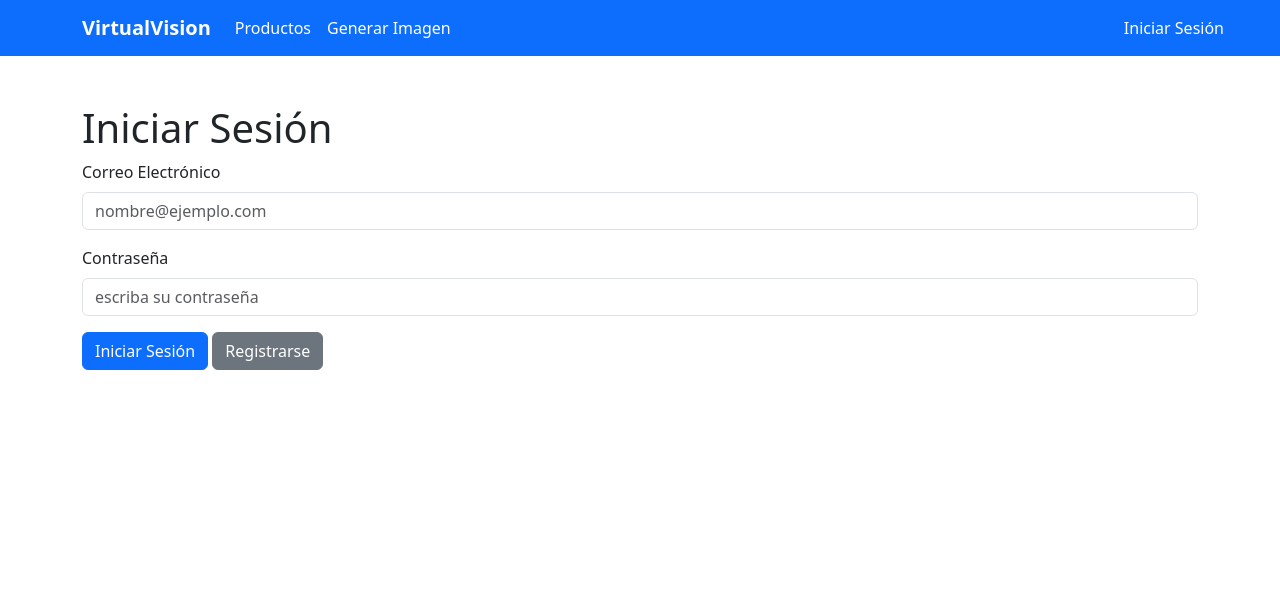
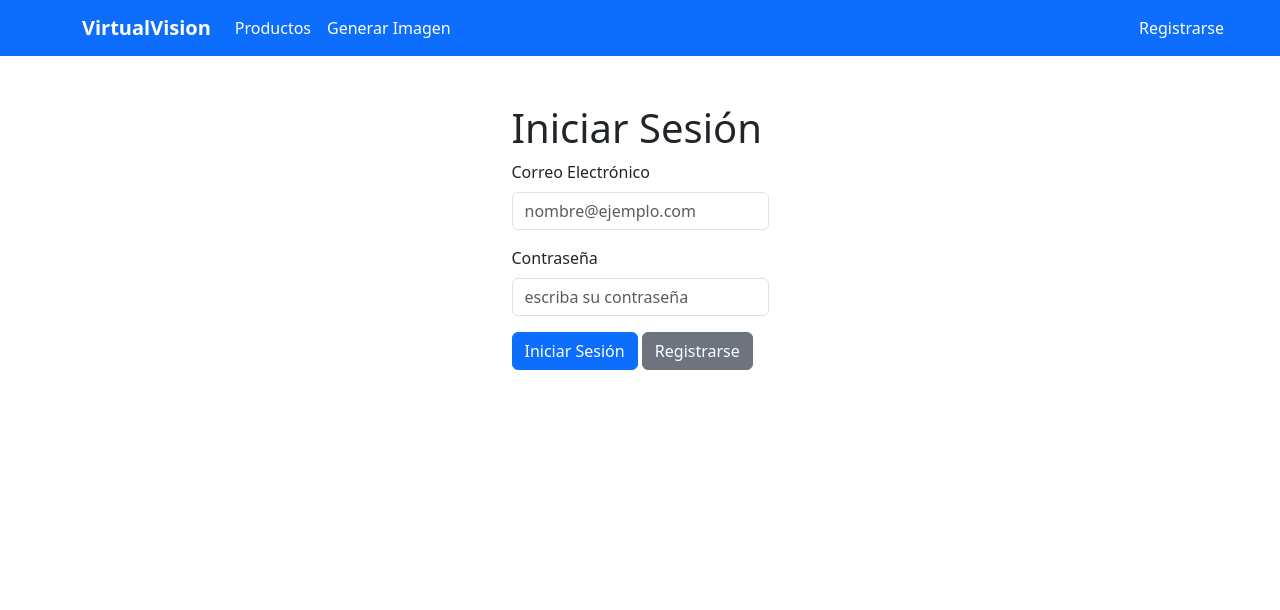
Before and after one commit to l3lackJack/DAW2324_S3_E1, a PHP site: page /Vistes/login.php in a window 1280 px wide. Shown: the top 610 px of the page. Run offline with PHP 8.4, Linux system fonts and the light colour scheme; some libraries are stand-ins or nearby versions.

Commit message:
navbar modificat per a mostrar diferents opcions (inici sessio o registrarse)

```diff
--- a/Aplicatiuweb/Vistes/login.php
+++ b/Aplicatiuweb/Vistes/login.php
@@ -4,7 +4,9 @@ if(isset($_SESSION['usuario_nombre'])) {
     // La sesión está iniciada, redirigir a la página de perfil o a la página que desees
     header("Location: /Vistes/perfil.php");
     exit();
-}?>
+}
+$mostrarSoloInicioSesion = true;
+?>
 
 <!DOCTYPE html>
 <html lang="en">
@@ -47,14 +49,15 @@ if(isset($_SESSION['usuario_nombre'])) {
     <div id="mensaje-error" class="alert alert-danger" style="display: <?php echo isset($_GET['error']) ? 'block' : 'none'; ?>;">
         <?php echo isset($_GET['error']) ? 'Usuario o contraseña incorrectos.' : ''; ?>
     </div>
-    <div class="container mt-5">
+    <main class="container d-flex justify-content-center ">
+    <div class="mt-5">
         <h1>Iniciar Sesión</h1>
 
         <!-- Formulario de Inicio de Sesión -->
         <form method="post" action="/Controladors/procesar_login.php" onsubmit="return validarInicioSesion()"> <!-- validació dels camps gràcies al script anterior -->
             <div class="mb-3">
                 <label for="email" class="form-label">Correo Electrónico</label>
-                <input type="email" class="form-control" id="email" name="email" placeholder="nombre@ejemplo.com">
+                <input type="email" class="form-control"id="email" name="email" placeholder="nombre@ejemplo.com">
             </div>
             <div class="mb-3">
                 <label for="contrasena" class="form-label">Contraseña</label>
@@ -65,6 +68,7 @@ if(isset($_SESSION['usuario_nombre'])) {
             <a href="registre.php" class="btn btn-secondary">Registrarse</a>
         </form>
     </div>
+    </main>
 
     <?php include 'footer.php'; ?>
 </body>
--- a/Aplicatiuweb/Vistes/navbar.php
+++ b/Aplicatiuweb/Vistes/navbar.php
@@ -1,12 +1,10 @@
 <!DOCTYPE html>
 <html lang="en">
-<!-- incloir tots els elements del head en el navbar aixi al fer l'include a les altres pagines totes tindran el mateix -->
+
 <head>
     <meta charset="UTF-8">
     <meta name="viewport" content="width=device-width, initial-scale=1.0">
     <title>Virtual Vision</title>
-
-    <!-- Busqueda de bootstrap (descarregat) no desde el cdn-->
     <link rel="stylesheet" href="/node_modules/bootstrap/dist/css/bootstrap.min.css">
 </head>
 
@@ -27,19 +25,24 @@
                         <a class="nav-link text-white" href="/Vistes/imagePrompt.php">Generar Imagen</a>
                     </li>
 
+                    <?php
+                    // Verificar si la variable $mostrarSoloInicioSesion está definida y es verdadera
+                    $mostrarSoloInicioSesion = isset($mostrarSoloInicioSesion) && $mostrarSoloInicioSesion;
+                    ?>
+
                     <li class="nav-item position-absolute end-0 me-5" id="registre-li">
-                        <a class="nav-link text-white" href="/Vistes/login.php">Iniciar Sesión</a>
+                        <a class="nav-link text-white" href="/Vistes/login.php" <?php if ($mostrarSoloInicioSesion) echo 'style="display: none"'; ?>>Iniciar Sesión o Registrarse</a>
                     </li>
-
+                    <li class="nav-item position-absolute end-0 me-5" id="registre-li">
+                        <a class="nav-link text-white" href="/Vistes/login.php" <?php if (!$mostrarSoloInicioSesion) echo 'style="display: none"'; ?>>Registrarse</a>
+                    </li>
                 </ul>
             </div>
         </div>
     </nav>
-    <!-- Busqueda de jquery per usar a javascript i busqueda del bootstrap (descarregat) -->
     <script src="https://code.jquery.com/jquery-3.7.1.js" integrity="sha256-eKhayi8LEQwp4NKxN+CfCh+3qOVUtJn3QNZ0TciWLP4=" crossorigin="anonymous"></script>
     <script src="/node_modules/bootstrap/dist/js/bootstrap.min.js"></script>
     <?php
-    //comprovar si l'usuari ha iniciat sessió, en cas afirmatiu logedin es fica amb true i desapareixerà de la capçalera el botó inciar sessión
     if (!isset($_SESSION['loggedin'])){
         $_SESSION['loggedin'] = false;
     }
@@ -48,7 +51,6 @@
     }
     ?>
     <script src="../javascript/sessio.js"></script>
-
 </body>
 
 </html>
```
